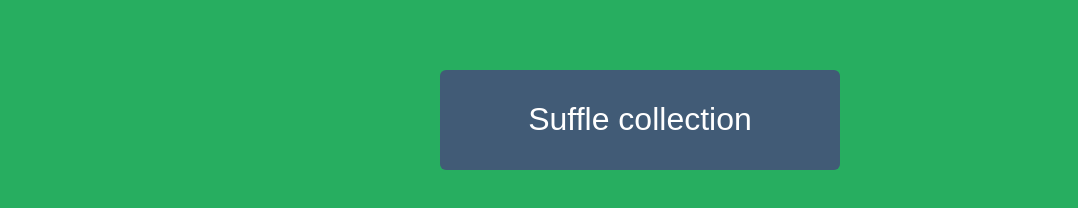
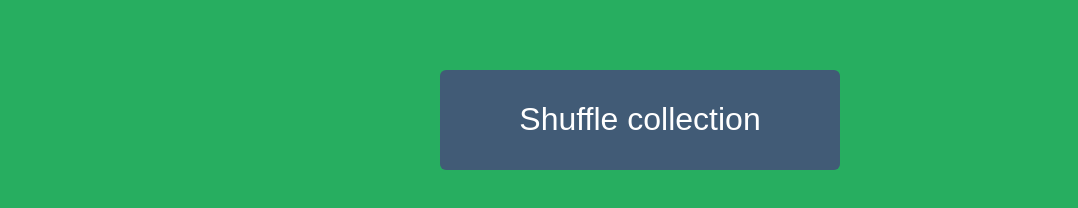
Before and after one commit to pazguille/shuffle-array, a plain HTML site: page index.html in a window 1280 px wide. Shown: the part 320-528 px from the top of the page, without its empty margins (0-1078 px from the left). Drawn offline with Linux system fonts and the light colour scheme.

Commit message:
Fish shuffle word

```diff
--- a/index.html
+++ b/index.html
@@ -2,7 +2,7 @@
 <html lang="en">
     <head>
         <meta charset="utf-8" />
-        <title>suffle-array Component</title>
+        <title>shuffle-array Component</title>
         <style>
             body {
                 font-family: "Helvetica Neue", Helvetica, Arial, serif;
@@ -55,7 +55,7 @@
         <h2>Everyday I'm Shuffling</h2>
         <p id="result"></p>
         <nav id="controls">
-            <button id="shuffle" class="btn">Suffle collection</button>
+            <button id="shuffle" class="btn">Shuffle collection</button>
         </nav>
         <a href="https://github.com/pazguille/shuffle-array"><img style="position: absolute; top: 0; left: 0; border: 0;" src="https://s3.amazonaws.com/github/ribbons/forkme_left_darkblue_121621.png" alt="Fork me on GitHub"></a>
         <script src="build.js"></script>
```
